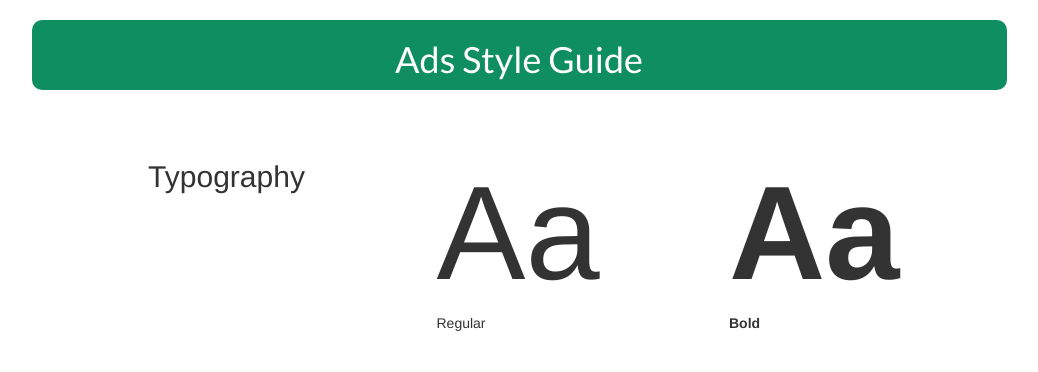
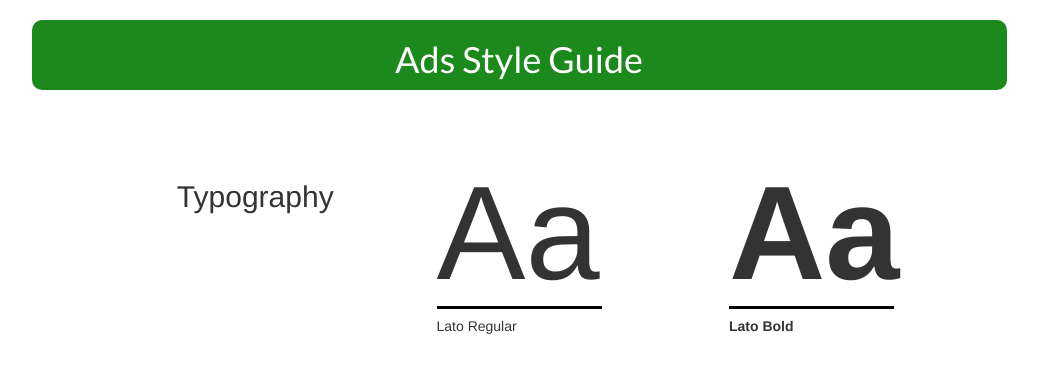
Before and after one commit to alvajc/Ads, a plain HTML site: page style-guide/index.html in a window 1280 px wide. Shown: the whole page, without its empty margins (121-1159 px from the left). Drawn offline with nearby package versions, Linux system fonts and the light colour scheme.

Commit message:
Style guide for ads site

```diff
--- a/style-guide/default.css
+++ b/style-guide/default.css
@@ -1,5 +1,5 @@
 #header {
-  background-color: #0f8e61;
+  background-color: #1b891b;
   margin-top: 20px;
   border-radius: 10px;
   margin-bottom: 50px;
@@ -8,6 +8,12 @@
   color: white;
   font-family: lato; sans-serif;
 }
+#type {
+  padding-top: 20px;
+  padding-right: 40px;
+}
 .font {
   font-size: 100pt;
+  border-bottom-style: solid;
+  border-color: black;
 }
--- a/style-guide/index.html
+++ b/style-guide/index.html
@@ -15,21 +15,21 @@
         </div>
       </div>
       <!--end header-->
-      <!--begin font style-->
+      <!--begin typography-->
       <div class="row">
-        <div class="col-md-4 col-md-offset-1">
-          <h2 class="text-center">Typography</h2><br>
+        <div class="col-md-3 col-md-offset-2">
+          <h2 id="type" class="text-center">Typography</h2><br>
         </div>
-        <div class="col-md-1">
+        <div class="col-md-2">
           <h1 class="font">Aa</h1>
-          <h5>Regular</h5>
+          <h5>Lato Regular</h5>
         </div>
-        <div class="col-md-1 col-md-offset-2">
+        <div class="col-md-2 col-md-offset-1">
           <h1 class="font"><b>Aa</b></h1>
-          <h5><b>Bold</b></h5>
+          <h5><b>Lato Bold</b></h5>
         </div>
       </div>
-      <!--end font style-->
+      <!--end typography-->
     </div>
   </body>
 </html>
```
